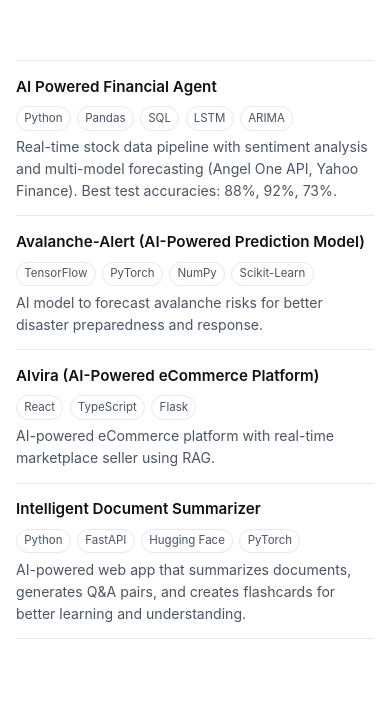
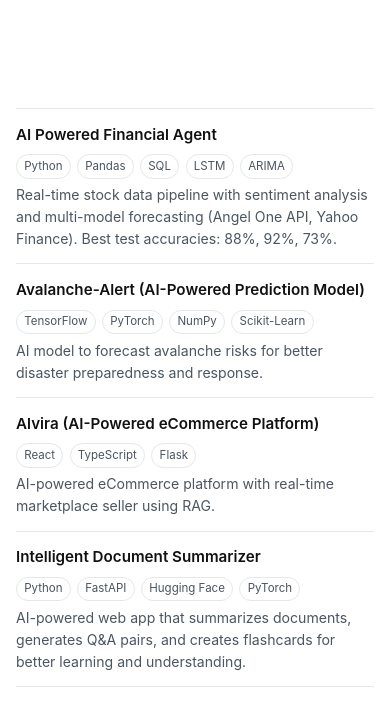
Before and after one commit to prashantyadavcode/prashant-yadav-portfolio, a website: page index.html in a window 390 px wide. Shown: the part 832-1558 px from the top of the page. Drawn offline with Linux system fonts and the light colour scheme.

Commit message:
Increase spacing between hero and projects for better mobile visibility

```diff
--- a/styles.css
+++ b/styles.css
@@ -82,7 +82,7 @@ main { display: block; }
 .hero__cta:active { transform: translateY(0); box-shadow: 0 4px 16px var(--ring); }
 
 /* Projects */
-.projects { padding: 3rem 1rem 5rem; background: var(--bg); }
+.projects { padding: 6rem 1rem 5rem; background: var(--bg); }
 .repos { max-width: 900px; margin: 0 auto; }
 .repo {
   display: block;
```
